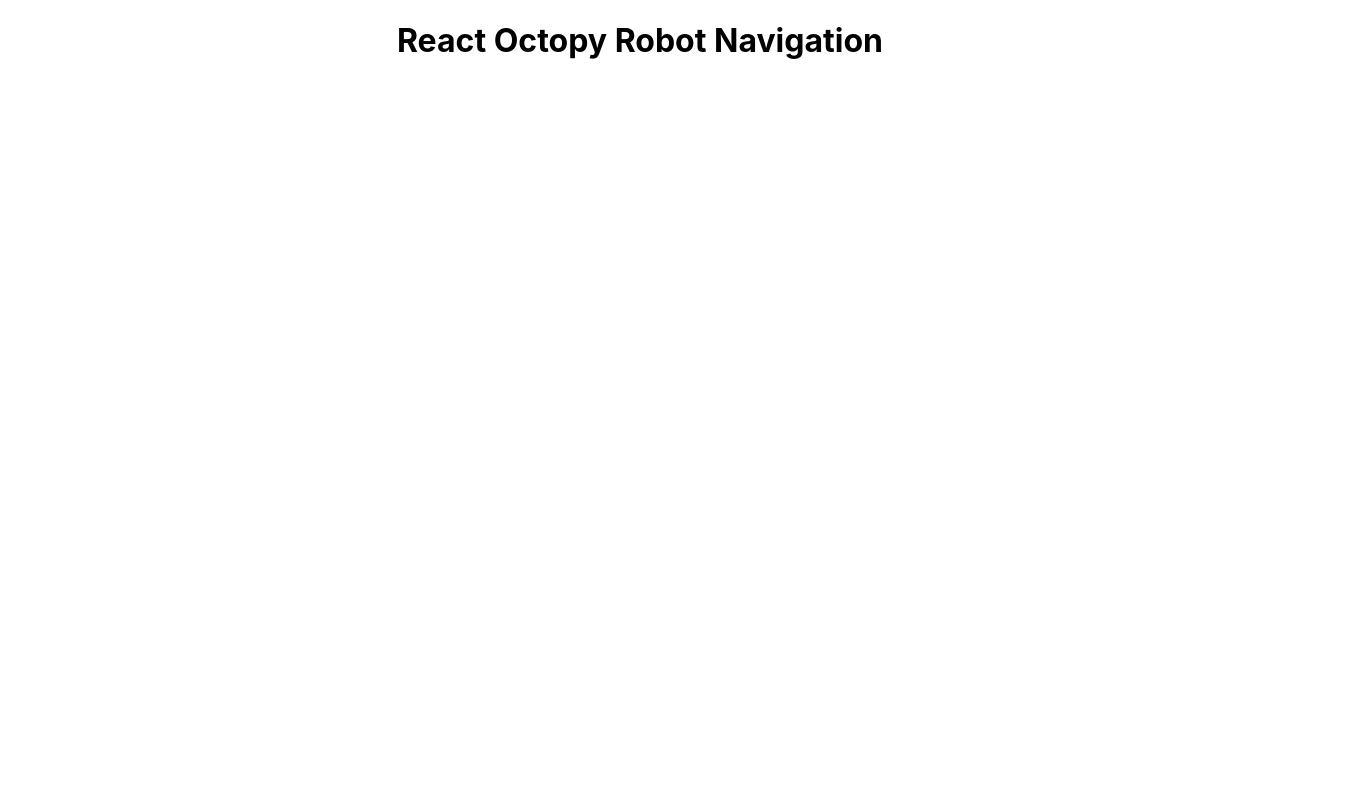
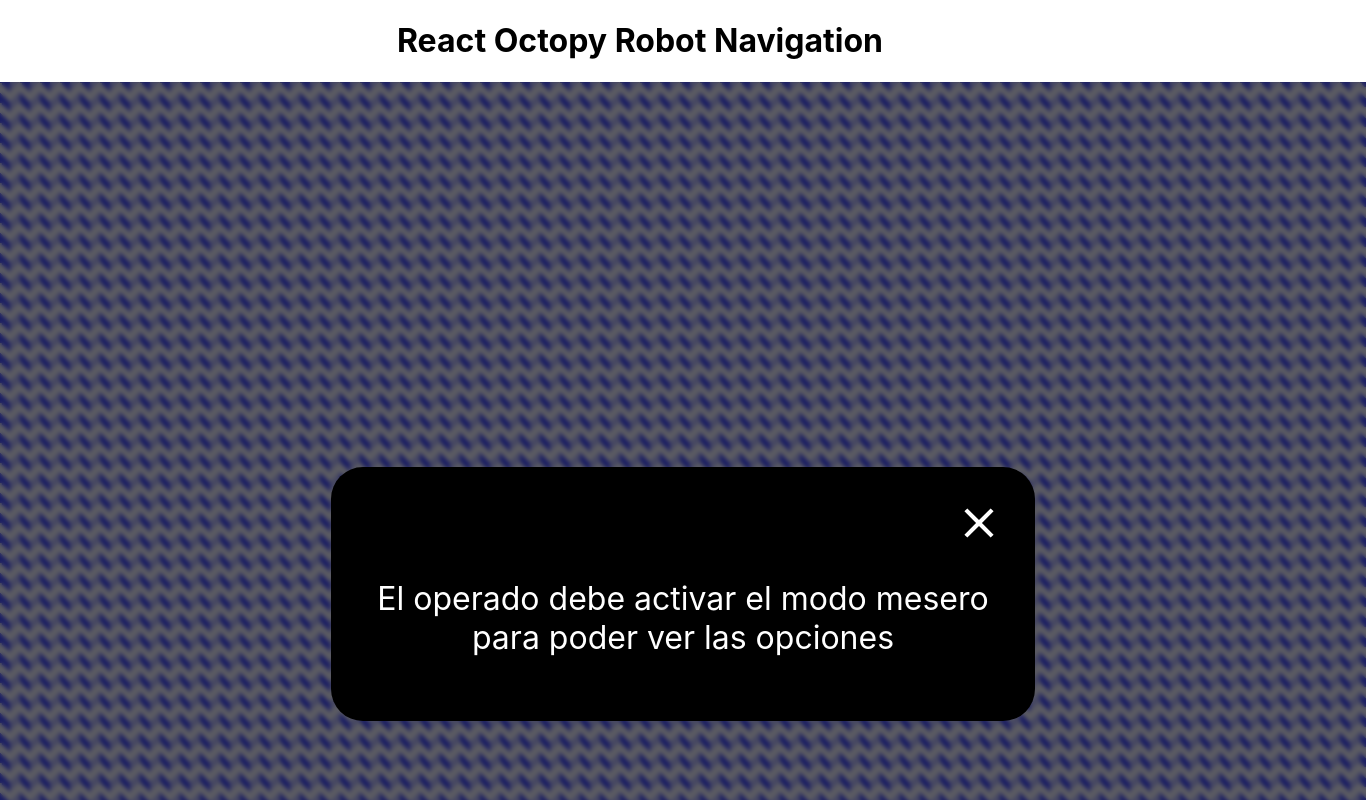
Before and after one commit to porfidev/robot-ui, a React (Create React App) app: page /alerted in a window 1280 px wide. Shown: the top 800 px of the page, 1366 px wide, since content can reach past the window. Built offline with nearby package versions, Linux system fonts and the light colour scheme; the HTML template or start-up script is replaced by a standard one.

Commit message:
feat: Alerted View

```diff
--- a/package.json
+++ b/package.json
@@ -10,6 +10,7 @@
     "@testing-library/jest-dom": "^5.16.4",
     "@testing-library/react": "^13.2.0",
     "@testing-library/user-event": "^13.5.0",
+    "prettier": "^2.6.2",
     "react": "^18.1.0",
     "react-dom": "^18.1.0",
     "react-hook-form": "^7.30.0",
--- a/src/App.js
+++ b/src/App.js
@@ -1,8 +1,10 @@
 import { Routes, Route } from 'react-router-dom';
 import { ThemeProvider, createTheme } from '@mui/material/styles';
 import './App.css';
+import Alerted from './views/Alerted.jsx';
 import HomeView from './views/Home.jsx';
 import LoginView from './views/Login.jsx';
+import Main from './views/Main.jsx';
 
 const darkTheme = createTheme({
   palette: {
@@ -18,6 +20,8 @@
         <Routes>
           <Route path="/" element={<HomeView/>}/>
           <Route path="/login" element={<LoginView/>}/>
+          <Route path="/alerted" element={<Alerted />} />
+          <Route path="/main" element={<Main />} />
         </Routes>
       </div>
     </ThemeProvider>
--- /dev/null
+++ b/src/components/LogoOctopy.js
@@ -0,0 +1,16 @@
+import React from "react";
+import styled from "styled-components";
+import { ReactComponent as LogoOctopyImage } from "../assets/logo_solo.svg";
+
+const LogoContainer = styled.div`
+  display: flex;
+  justify-content: center;
+`;
+
+const LogoOctopy = () => (
+  <LogoContainer>
+    <LogoOctopyImage />
+  </LogoContainer>
+);
+
+export default LogoOctopy;
--- a/src/components/MainContainer.js
+++ b/src/components/MainContainer.js
@@ -1,14 +1,39 @@
-import styled from 'styled-components';
+import React from 'react';
+import styled from "styled-components";
 
-const MainContainer = styled.div`
+const Container = styled.div`
   position: relative;
   margin: auto;
   width: 1366px;
   height: 1024px;
   background-color: black;
-  color: #FFFFFF;
+  color: #ffffff;
   display: flex;
   flex-direction: column;
 `;
 
+const FooterOctopy = styled.div`
+  position: absolute;
+  bottom: 0;
+  height: 2rem;
+  width: calc(100% - (2rem * 2));
+  background-color: #171717;
+  display: flex;
+  align-items: center;
+  padding: 0 2rem;
+`;
+
+const MainContainer = ({ children }) => {
+  return (
+    <Container>
+      {children}
+      <FooterOctopy>
+        <span>
+          Powered by <span>Octopy</span> 2022
+        </span>
+      </FooterOctopy>
+    </Container>
+  );
+};
+
 export default MainContainer;
--- /dev/null
+++ b/src/views/Alerted.jsx
@@ -0,0 +1,76 @@
+import { Close } from "@mui/icons-material";
+import React from "react";
+import MainContainer from "../components/MainContainer.js";
+import styled from "styled-components";
+
+const PatternBack = styled.div`
+  width: 100%;
+  height: 100%;
+  background-color: #e5e5f7;
+  opacity: 0.8;
+  background: linear-gradient(135deg, #444cf755 25%, transparent 25%) -10px 0/
+      20px 20px,
+    linear-gradient(225deg, #444cf7 25%, transparent 25%) -10px 0/ 20px 20px,
+    linear-gradient(315deg, #444cf755 25%, transparent 25%) 0px 0/ 20px 20px,
+    linear-gradient(45deg, #444cf7 25%, #e5e5f7 25%) 0px 0/ 20px 20px;
+`;
+
+const AlertContainer = styled.div`
+  backdrop-filter: blur(2px);
+  position: absolute;
+  background-color: rgba(0, 0, 0, 0.5);
+  width: 100%;
+  height: 100%;
+  display: flex;
+  justify-content: center;
+  align-items: center;
+`;
+
+const Alert = styled.div`
+  display: flex;
+  background-color: #000000;
+  width: 40rem;
+  min-height: 10rem;
+  color: #fff;
+  padding: 2rem;
+  border-radius: 2rem;
+  flex-direction: column;
+
+  p {
+    font-size: 2rem;
+  }
+`;
+
+const CloseAlertButton = styled.div`
+  display: flex;
+  cursor: pointer;
+  width: 3rem;
+  height: 3rem;
+  align-items: center;
+  justify-content: center;
+  align-self: flex-end;
+
+  &:hover {
+    background-color: #2f2f2f;
+  }
+`;
+
+const Alerted = () => {
+  return (
+    <MainContainer>
+      <PatternBack />
+      <AlertContainer>
+        <Alert>
+          <CloseAlertButton>
+            <Close sx={{ color: "#FFFFFF", fontSize: 50 }} />
+          </CloseAlertButton>
+          <p>
+            El operado debe activar el modo mesero para poder ver las opciones
+          </p>
+        </Alert>
+      </AlertContainer>
+    </MainContainer>
+  );
+};
+
+export default Alerted;
--- a/src/views/Home.jsx
+++ b/src/views/Home.jsx
@@ -1,11 +1,20 @@
-import React from 'react';
-import { Link } from 'react-router-dom';
+import React from "react";
+import { Link } from "react-router-dom";
 
 const HomeView = () => {
   return (
     <div>
-      Home
-      <Link to="/login">Login</Link>
+      <ul>
+        <li>
+          <Link to="/login">Login</Link>
+        </li>
+        <li>
+          <Link to="/alerted">Alert Prompt</Link>
+        </li>
+        <li>
+          <Link to="/main">Main</Link>
+        </li>
+      </ul>
     </div>
   );
 };
--- a/src/views/Login.jsx
+++ b/src/views/Login.jsx
@@ -1,25 +1,10 @@
 import { Button, TextField } from '@mui/material';
 import React from 'react';
 import { useForm, Controller } from 'react-hook-form';
+import LogoOctopy from '../components/LogoOctopy.js';
 import MainContainer from '../components/MainContainer.js';
-import { ReactComponent as LogoOctopy } from '../assets/logo_solo.svg';
+
 import styled from 'styled-components';
-
-const LogoContainer = styled.div`
-  display: flex;
-  justify-content: center;
-`;
-
-const FooterOctopy = styled.div`
-  position: absolute;
-  bottom: 0;
-  height: 2rem;
-  width: calc(100% - (2rem * 2));
-  background-color: #171717;
-  display: flex;
-  align-items: center;
-  padding: 0 2rem;
-`;
 
 const FormContainer = styled.div`
   display: flex;
@@ -45,9 +30,7 @@
 
   return (
     <MainContainer>
-      <LogoContainer>
-        <LogoOctopy/>
-      </LogoContainer>
+      <LogoOctopy />
       <FormContainer>
         <form onSubmit={handleSubmit(onSubmit)}>
           <legend>Ingrese sus datos para acceder y gestionar las acciones del robot.</legend>
@@ -78,9 +61,6 @@
           <Button type={'submit'} style={{ margin: '40px 0'}} fullWidth={true}>Comenzar</Button>
         </form>
       </FormContainer>
-      <FooterOctopy>
-        <span>Powered by <span>Octopy</span> 2022</span>
-      </FooterOctopy>
     </MainContainer>
   );
 };
--- /dev/null
+++ b/src/views/Main.jsx
@@ -0,0 +1,68 @@
+import React from 'react';
+import LogoOctopy from '../components/LogoOctopy.js';
+import MainContainer from '../components/MainContainer.js';
+import styled from 'styled-components';
+import PowerSettingsNewIcon from '@mui/icons-material/PowerSettingsNew';
+
+const ShutDownButton = styled.div`
+  position: absolute;
+  background-color: #C30C3B;
+  color: #FFFFFF;
+  width: 6rem;
+  height: 9rem;
+  top: 2rem;
+  left: 0;
+  border-top-right-radius: 1rem;
+  border-bottom-right-radius: 1rem;
+  display: flex;
+  flex-direction: column;
+  justify-content: center;
+  align-items: center;
+  cursor: pointer;
+
+  span {
+    font-size: 1.2rem;
+  }
+
+  &:hover {
+    background-color: #ec124b;
+  }
+`
+
+const RobotQuickActionsContainer = styled.div`
+  position: absolute;
+  background-color: #727272B0;
+  color: #FFFFFF;
+  width: 6rem;
+  min-height: 9rem;
+  top: 2rem;
+  right: 0;
+  border-top-left-radius: 1rem;
+  border-bottom-left-radius: 1rem;
+  display: flex;
+  flex-direction: column;
+  justify-content: center;
+  align-items: center;
+`
+
+const Main = () => {
+  return (
+    <MainContainer>
+      <LogoOctopy />
+
+      <ShutDownButton>
+        <PowerSettingsNewIcon sx={{ fontSize: 60 }}/>
+        <span>Apagar Robot</span>
+      </ShutDownButton>
+
+      <RobotQuickActionsContainer />
+
+      <div>
+        <h1>Bienvenido</h1>
+        <h2>Seleccione el modo al que desea acceder</h2>
+      </div>
+    </MainContainer>
+  );
+};
+
+export default Main;
```
Also changed, not shown: 1 other file (tests, documents, lock files or other folders).
